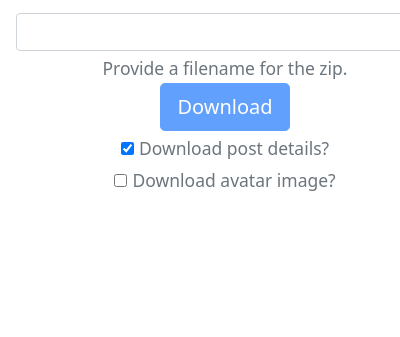
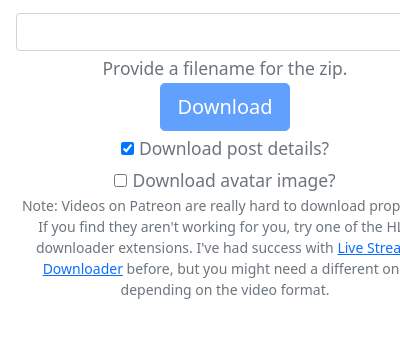
Before and after one commit to sneat/patreon-downloader, a browser extension: page src/popup.html in a window 400 px wide. Shown: the part 121-458 px from the top of the page. Drawn offline with Linux system fonts and the light colour scheme.

Commit message:
Add notice regarding video downloads #8

```diff
--- a/src/css/popup.css
+++ b/src/css/popup.css
@@ -6,3 +6,7 @@ body {
 body {
     padding: 1em;
 }
+.subtle {
+    font-size: .875rem;
+    color: #6c757d;
+}
--- a/src/popup.html
+++ b/src/popup.html
@@ -27,6 +27,14 @@
                 <input type="checkbox" id="include_avatar">
                 <label for="include_avatar" class="form-text">Download avatar image?</label>
             </div>
+            <div class="subtle">
+                <p>Note: Videos on Patreon are really hard to download properly.
+                    If you find they aren't working for you, try one of the HLS downloader extensions.
+                    I've had success with <a
+                            href="https://chrome.google.com/webstore/detail/live-stream-downloader/looepbdllpjgdmkpdcdffhdbmpbcfekj"
+                            target="_blank">Live Stream Downloader</a> before, but you might need a different one
+                    depending on the video format.</p>
+            </div>
         </fieldset>
     </form>
 </div>
```
Lines whose indentation alone changed are shown as unchanged.
